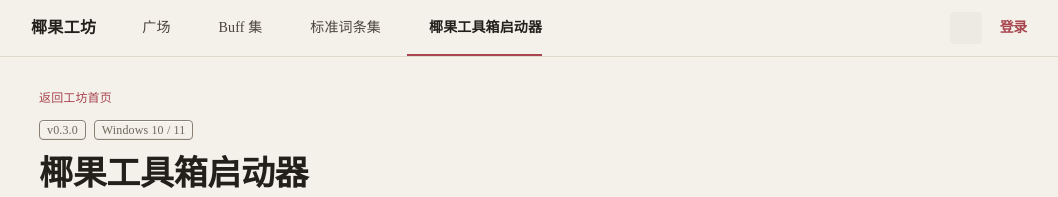
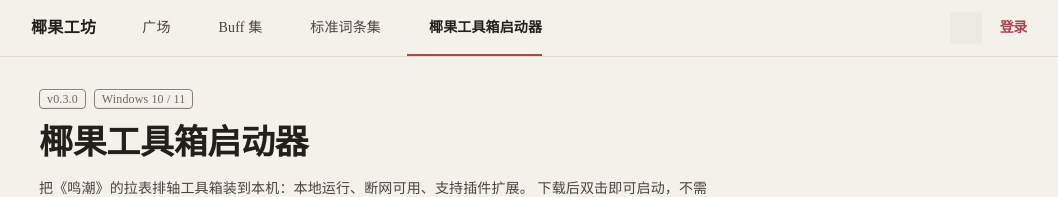
Before and after one commit to d4rkOfficial/wuwa-afyg-share, a Next.js app: page /launcher in a window 1280 px wide. Shown: the top 197 px of the page, without its empty margins (105-1163 px from the left). Built offline with nearby package versions, Linux system fonts and the light colour scheme; no server answers; the database is empty; some icons are missing; a web font is replaced by a local one.

Commit message:
chore(启动器页): 删掉页头「返回工坊首页」链接
顶栏已经有回首页的入口，页头再放一条是重复的；顺带清掉不再使用的 next/link 引入。

```diff
--- a/src/app/launcher/page.tsx
+++ b/src/app/launcher/page.tsx
@@ -1,5 +1,4 @@
 import type { Metadata } from 'next'
-import Link from 'next/link'
 import LauncherDownloads from '@/components/wk/launcher-downloads'
 import WkCopyButton from '@/components/wk/copy-button'
 import { WkBadge, WkContainer, WkRoot } from '@/design'
@@ -44,9 +43,6 @@ export default function LauncherPage() {
                 <div style={{ display: 'grid', gap: 40, maxWidth: 860 }}>
                     {/* 刊头 */}
                     <header style={{ display: 'grid', gap: 12, paddingBottom: 24, borderBottom: '1px solid var(--wk-line)' }}>
-                        <Link href="/" className="wk-clear">
-                            返回工坊首页
-                        </Link>
                         <div style={{ display: 'flex', flexWrap: 'wrap', alignItems: 'center', gap: 8 }}>
                             <WkBadge>{LAUNCHER_VERSION}</WkBadge>
                             <WkBadge>Windows 10 / 11</WkBadge>
```
